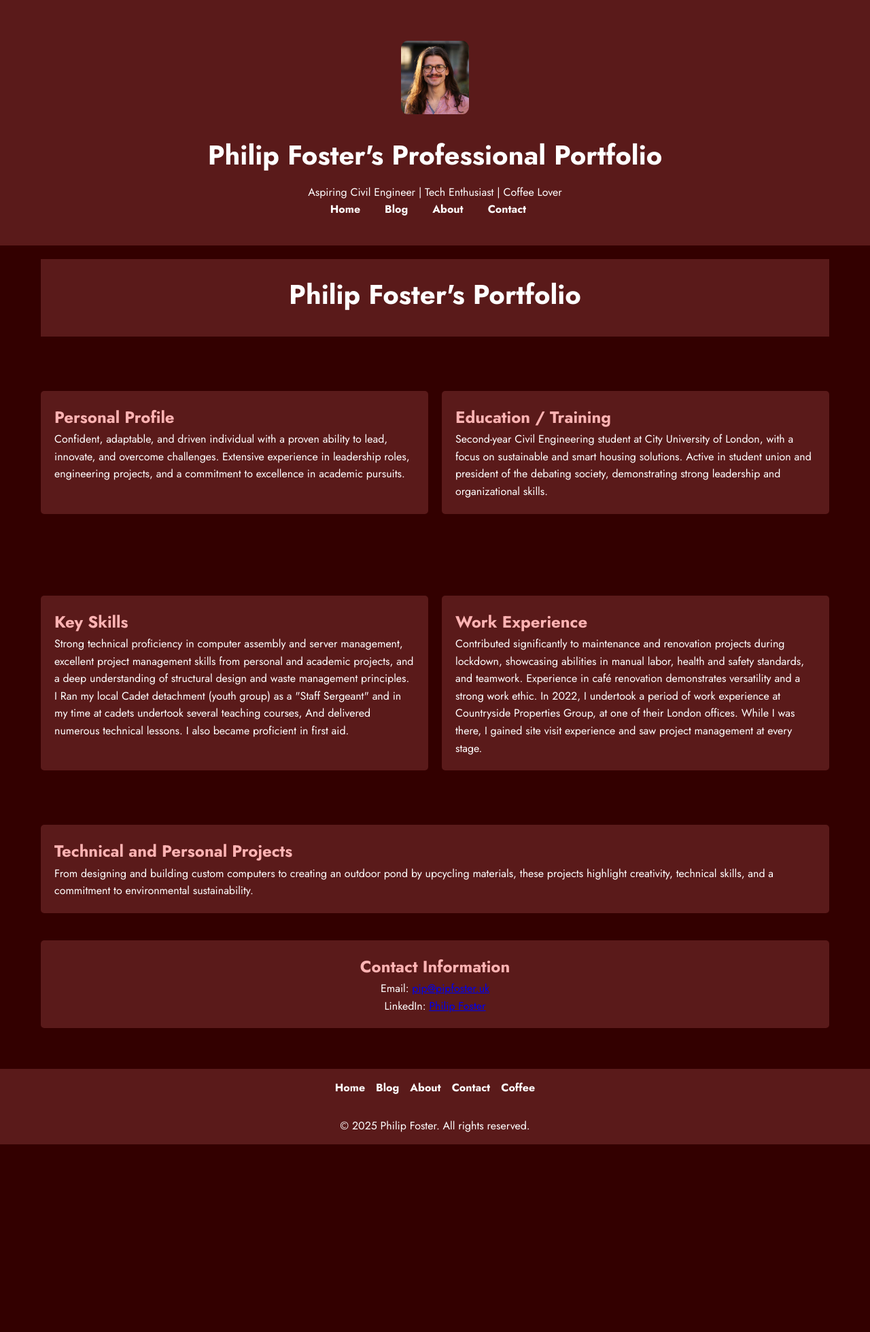
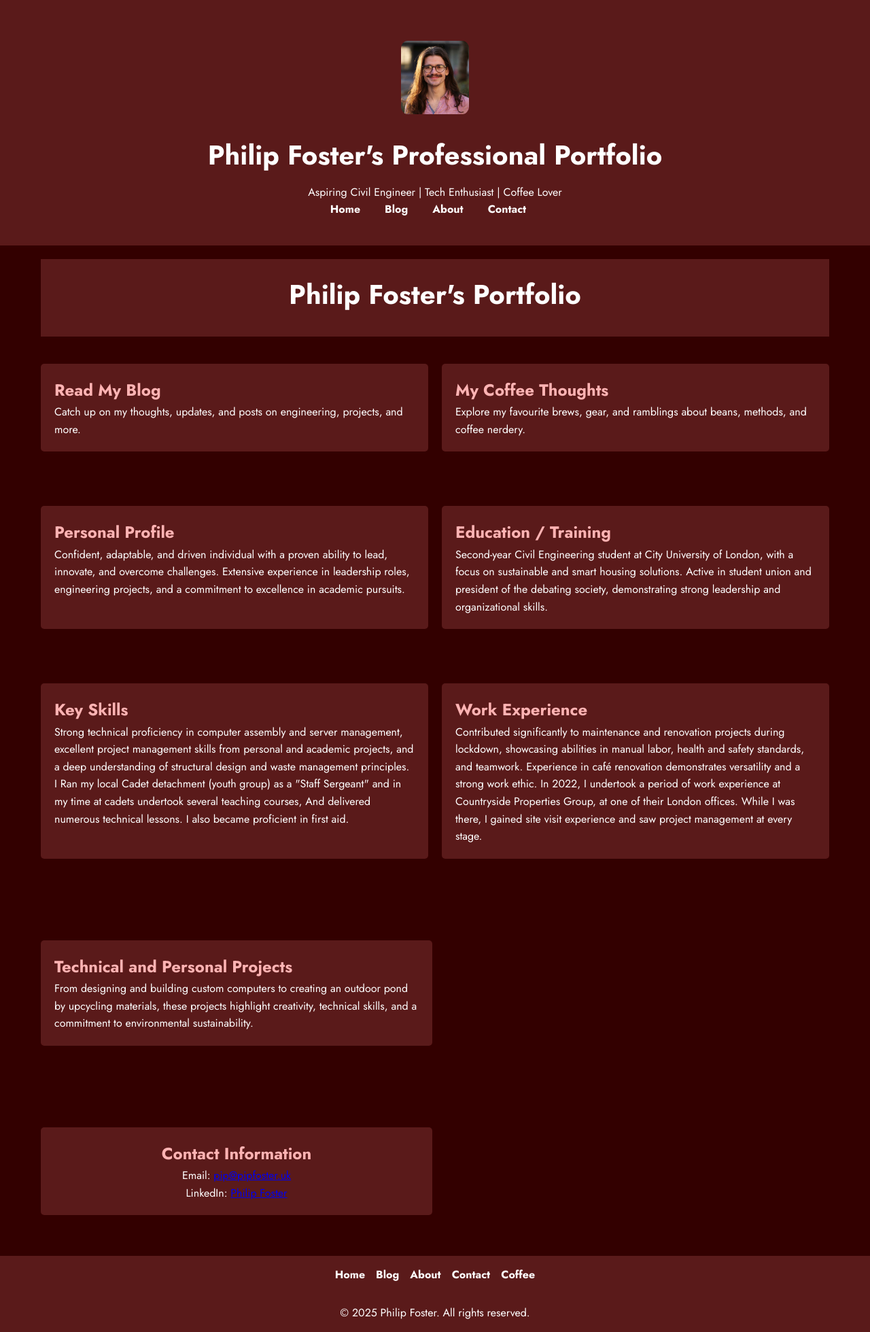
Before and after one commit to PipCraft/PipCraft.github.io, a Jekyll site: the page built from index.html, in a window 1280 px wide. Shown: the whole page at 68% size. Built offline with Jekyll 4.4.1, drawn with Linux system fonts in a browser that asks for light colours; before the commit the page ends 1683 px from its top, so only the background shows below that.

Commit message:
Update index.html

```diff
--- a/index.html
+++ b/index.html
@@ -11,11 +11,11 @@ title: "Philip Foster's Professional Portfolio"
     <title>{{ page.title }}</title>
     <link rel="stylesheet" href="/assets/styles.css">
     <style>
-        /* Inline styles (for any custom adjustments) */
+        /* Base Styles */
         body {
             font-family: Jost, sans-serif;
-            background-color: #330000; /* Dark red background */
-            color: #ffffff; /* White text color for contrast */
+            background-color: #330000;
+            color: #ffffff;
             margin: 0;
             padding: 0;
         }
@@ -38,16 +38,13 @@ title: "Philip Foster's Professional Portfolio"
             border-radius: 10%;
             margin: 20px 0;
         }
-        .contact-info {
-            background: #5a1a1a;
-            padding: 10px;
-            text-align: center;
-        }
         nav ul {
             list-style: none;
             display: flex;
             justify-content: center;
             gap: 1rem;
+            padding: 0;
+            margin: 0;
         }
         nav a {
             color: #fff;
@@ -55,59 +52,68 @@ title: "Philip Foster's Professional Portfolio"
             font-weight: bold;
         }
 
-        /* Flexbox Layout for main content */
+        /* Layout for content blocks */
         .main-content {
             display: flex;
             justify-content: space-between;
             gap: 20px;
             flex-wrap: wrap;
-            margin-top: 40px; /* Top margin for spacing */
+            margin-top: 40px;
         }
 
-        /* Section Styling */
         .main-content section {
             flex: 1;
             min-width: 240px;
-            max-width: 576px; /* Increased width by 20% */
-            padding: 20px; /* Added more padding for content */
+            max-width: 576px;
+            padding: 20px;
             background-color: #5a1a1a;
             border-radius: 5px;
             box-sizing: border-box;
-            margin-bottom: 40px; /* Consistent bottom margin */
+            margin-bottom: 40px;
+            transition: all 0.2s ease-in-out;
         }
 
         .main-content section h2 {
             color: #ffb3b3;
         }
 
-        /* Projects Section Styling */
-        #projects {
-            padding: 20px; /* Ensure padding is there */
+        /* Hover effect for interactivity */
+        .main-content section:hover {
+            outline: 2px solid #ffb3b3;
+            transform: scale(1.02);
+        }
+
+        /* Special clickable sections */
+        .clickable {
+            cursor: pointer;
+        }
+
+        /* Projects & Contact styling */
+        #projects, .contact-info {
+            margin: 40px 0;
+            padding: 20px;
             background-color: #5a1a1a;
             border-radius: 5px;
-            margin-top: 40px; /* Added top margin for space above */
+            transition: all 0.2s ease-in-out;
         }
 
-        /* Ensure vertical spacing consistency */
-        section, #projects, .contact-info {
-            margin-top: 40px; /* Added space above each section */
-            margin-bottom: 40px; /* Added space below each section */
+        #projects:hover, .contact-info:hover {
+            outline: 2px solid #ffb3b3;
+            transform: scale(1.02);
         }
 
         .contact-info {
-            padding: 20px;
-            background-color: #5a1a1a;
-            border-radius: 5px;
+            text-align: center;
         }
 
-        /* Mobile Responsiveness */
+        /* Responsive tweaks */
         @media (max-width: 768px) {
             .main-content {
                 flex-direction: column;
             }
 
             .main-content section {
-                margin-bottom: 20px; /* Reduced space between stacked sections on small screens */
+                margin-bottom: 20px;
             }
 
             #projects, .contact-info {
@@ -123,14 +129,24 @@ title: "Philip Foster's Professional Portfolio"
             <h1>Philip Foster's Portfolio</h1>
         </header>
 
+        <!-- Top Link Boxes -->
         <div class="main-content">
-            <!-- Personal Profile Section -->
+            <section class="clickable" onclick="window.location.href='/blog';">
+                <h2>Read My Blog</h2>
+                <p>Catch up on my thoughts, updates, and posts on engineering, projects, and more.</p>
+            </section>
+            <section class="clickable" onclick="window.location.href='/coffee';">
+                <h2>My Coffee Thoughts</h2>
+                <p>Explore my favourite brews, gear, and ramblings about beans, methods, and coffee nerdery.</p>
+            </section>
+        </div>
+
+        <div class="main-content">
             <section id="profile">
                 <h2>Personal Profile</h2>
                 <p>Confident, adaptable, and driven individual with a proven ability to lead, innovate, and overcome challenges. Extensive experience in leadership roles, engineering projects, and a commitment to excellence in academic pursuits.</p>
             </section>
 
-            <!-- Education Section -->
             <section id="education">
                 <h2>Education / Training</h2>
                 <p>Second-year Civil Engineering student at City University of London, with a focus on sustainable and smart housing solutions. Active in student union and president of the debating society, demonstrating strong leadership and organizational skills.</p>
@@ -138,34 +154,34 @@ title: "Philip Foster's Professional Portfolio"
         </div>
 
         <div class="main-content">
-            <!-- Skills Section -->
             <section id="skills">
                 <h2>Key Skills</h2>
                 <p>Strong technical proficiency in computer assembly and server management, excellent project management skills from personal and academic projects, and a deep understanding of structural design and waste management principles. I Ran my local Cadet detachment (youth group) as a "Staff Sergeant" and in my time at cadets undertook several teaching courses, And delivered numerous technical lessons. I also became proficient in first aid.</p>
             </section>
 
-            <!-- Work Experience Section -->
             <section id="work-experience">
                 <h2>Work Experience</h2>
                 <p>Contributed significantly to maintenance and renovation projects during lockdown, showcasing abilities in manual labor, health and safety standards, and teamwork. Experience in café renovation demonstrates versatility and a strong work ethic. In 2022, I undertook a period of work experience at Countryside Properties Group, at one of their London offices. While I was there, I gained site visit experience and saw project management at every stage.</p>
             </section>
         </div>
 
-        <!-- Projects Section -->
+        <div class="main-content">
             <section id="projects">
                 <h2>Technical and Personal Projects</h2>
                 <p>From designing and building custom computers to creating an outdoor pond by upcycling materials, these projects highlight creativity, technical skills, and a commitment to environmental sustainability.</p>
             </section>
+        </div>
 
-        <!-- Contact Information Section -->
-        <div class="contact-info">
+        <div class="main-content">
+            <section class="contact-info">
                 <h2>Contact Information</h2>
                 <p>Email: <a href="mailto:pip@pipfoster.uk">pip@pipfoster.uk</a></p>
                 <p>LinkedIn: <a href="https://www.linkedin.com/in/philip-foster-853349117/" target="_blank">Philip Foster</a></p>
+            </section>
         </div>
     </div>
 
-<!-- Navigation Links -->
+    <!-- Navigation -->
     <footer>
         <nav>
             <ul>
@@ -173,7 +189,7 @@ title: "Philip Foster's Professional Portfolio"
                 <li><a href="/blog">Blog</a></li>
                 <li><a href="/about">About</a></li>
                 <li><a href="/contact">Contact</a></li>
-            <li><a href="/coffee">Coffee</a></li> <!-- ✅ New Coffee Link -->
+                <li><a href="/coffee">Coffee</a></li>
             </ul>
         </nav>
     </footer>
```
Lines whose indentation alone changed are shown as unchanged.
